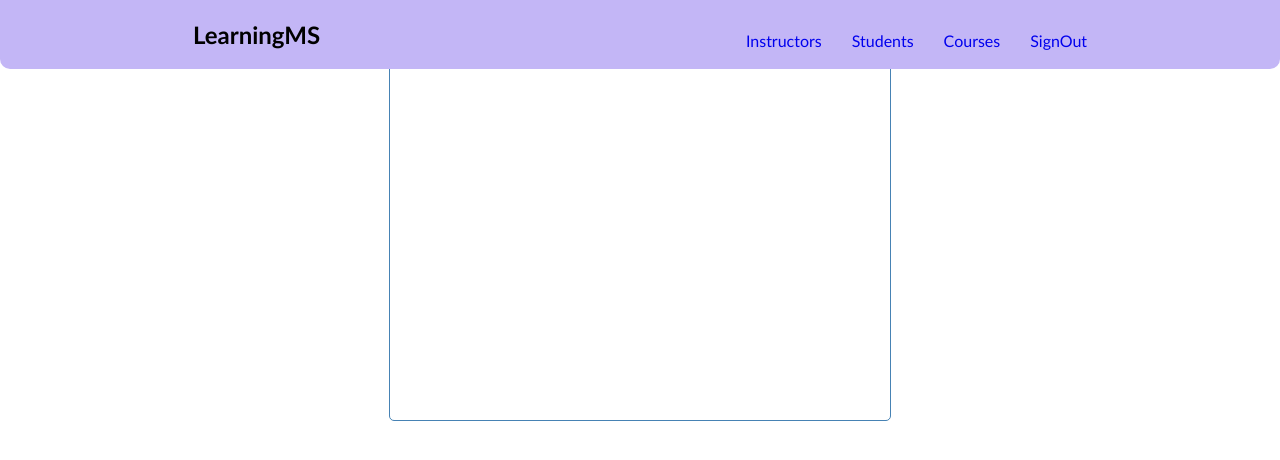
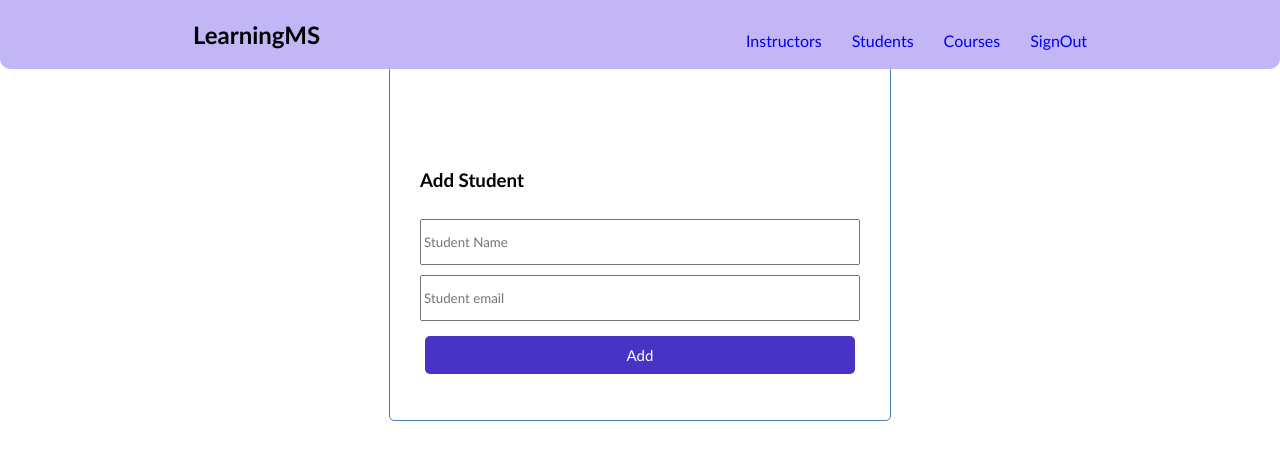
Before and after one commit to malakshaer/e-learning-website, a React (Create React App) app in the folder frontend/e-learning-website/: page /Admins in a window 1280 px wide. Shown: the top 460 px of the page. Built offline with nearby package versions, Linux system fonts and the light colour scheme.

Commit message:
frontend: form added tp admin page

```diff
--- a/frontend/e-learning-website/src/components/AdminPage.jsx
+++ b/frontend/e-learning-website/src/components/AdminPage.jsx
@@ -2,11 +2,17 @@ import React from "react";
 import "../App.css";
 import { useState, useEffect } from "react";
 import { BrowserRouter, Routes, Route } from "react-router-dom";
+import AddButton from "./AddButton";
 
-const AdminPage = () => {
+const AdminPage = ({ text }) => {
   return (
     <div className="Admin-container">
-      <Routes></Routes>
+      <form>
+        <h3>Add Student</h3>
+        <input type={text} placeholder="Student Name"></input>
+        <input type={text} placeholder="Student email"></input>
+        <AddButton />
+      </form>
     </div>
   );
 };
```
